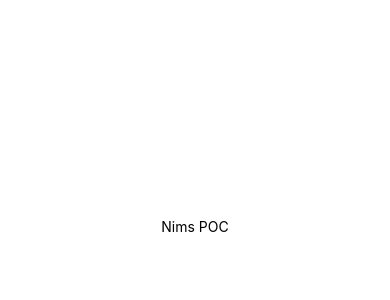
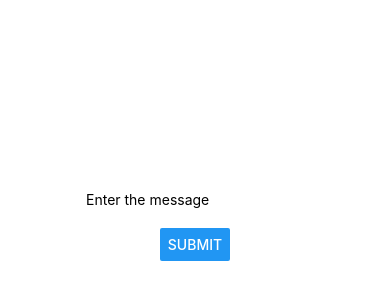
Before and after one commit to subeernihilent/NIMSMobileApp, a React Native app: screen / in a window 390 px wide. Shown: the part 196-496 px from the top of the page. Built offline with nearby package versions, Linux system fonts and the light colour scheme.

Commit message:
feature: basic firebase setup added

```diff
--- a/App.js
+++ b/App.js
@@ -1,10 +1,19 @@
-import React from 'react';
-import { StyleSheet, Text, View } from 'react-native';
+import React,{useState} from 'react';
+import { StyleSheet, Text, View ,TextInput,Button} from 'react-native';
+import { db } from './Enviroment/FirebaseConfig';
 
 export default function App() {
+  const [textValue,setTextValue] = useState()
+
+const onClickButton = () => {
+  db.ref('/user').push({
+    textValue
+  });
+}
   return (
     <View style={styles.container}>
-      <Text>Nims POC</Text>
+      <TextInput style={styles.TextInput} placeholder = 'Enter the message' onChangeText={(val) => {setTextValue(val)} }/>
+      <Button title='Submit' onPress={onClickButton}/>
     </View>
   );
 }
@@ -16,4 +25,9 @@ const styles = StyleSheet.create({
     alignItems: 'center',
     justifyContent: 'center',
   },
+
+  TextInput: {
+    marginBottom: 20
+  }
+
 });
--- /dev/null
+++ b/Enviroment/FirebaseConfig.js
@@ -0,0 +1,17 @@
+import * as firebase from 'firebase';
+
+const firebaseConfig = {
+    apiKey: "AIzaSyBHtUsXF17uFSnVVvbe82-1bVOz18TKvco",
+    authDomain: "nims-poc.firebaseapp.com",
+    databaseURL: "https://nims-poc.firebaseio.com",
+    projectId: "nims-poc",
+    storageBucket: "nims-poc.appspot.com",
+    messagingSenderId: "697070882611",
+    appId: "1:697070882611:web:b381a2791c1e28e1c3b846",
+    measurementId: "G-1YS4NSPPMD"
+  };
+
+
+
+    let app = firebase.initializeApp(firebaseConfig);
+    export const db = app.database();
--- a/package.json
+++ b/package.json
@@ -9,6 +9,7 @@
   },
   "dependencies": {
     "expo": "~37.0.3",
+    "firebase": "^7.14.3",
     "react": "~16.9.0",
     "react-dom": "~16.9.0",
     "react-native": "https://github.com/expo/react-native/archive/sdk-37.0.1.tar.gz",
```
Also changed, not shown: 2 other files (tests, documents, lock files or other folders).
